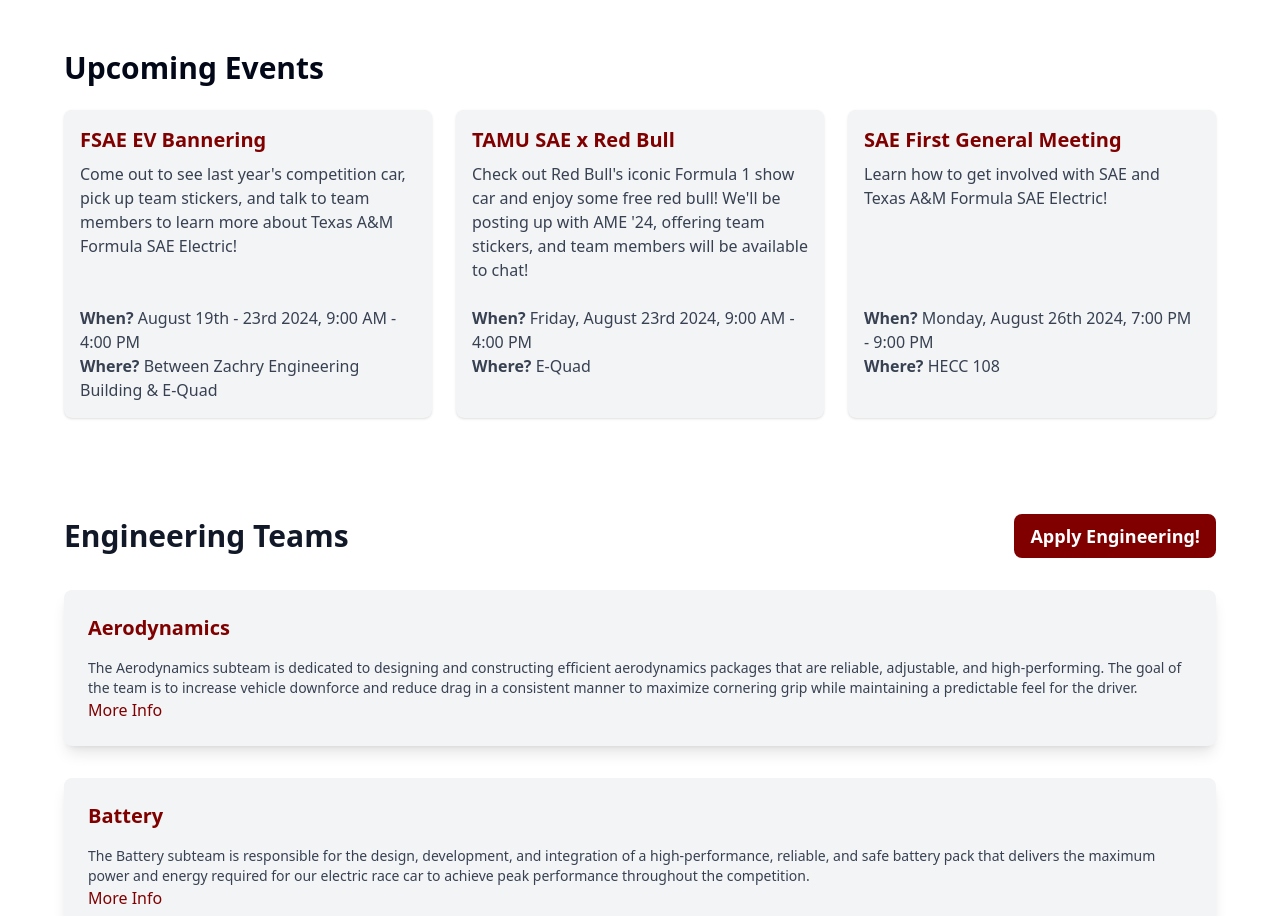
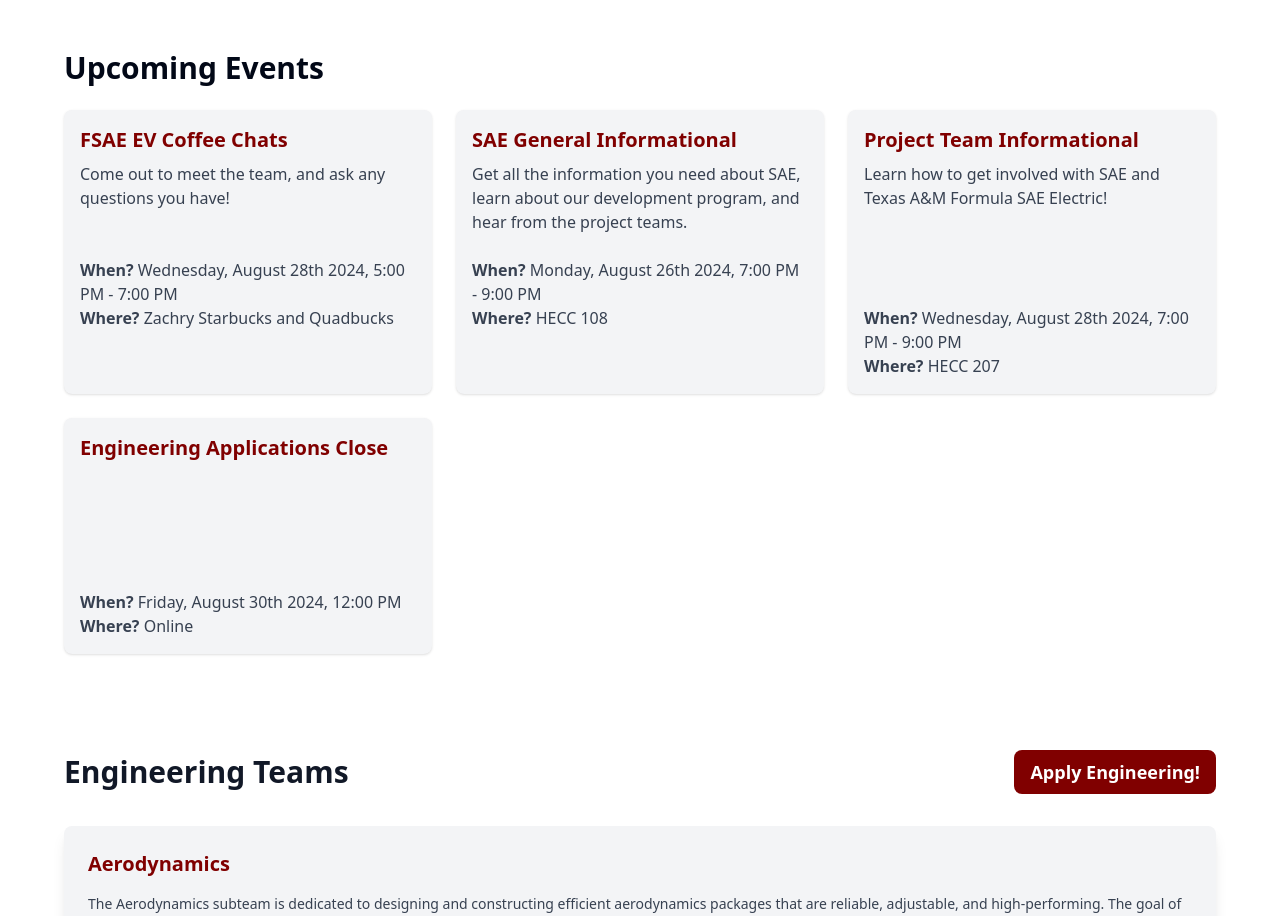
Before and after one commit to TAMU-Formula-SAE-EV/TopSecret, a React (Vite) app: page /recruiting in a window 1280 px wide. Shown: the part 1220-2136 px from the top of the page. Built offline with nearby package versions, Linux system fonts and the light colour scheme.

Commit message:
Update recruiting.jsx

```diff
--- a/src/pages/recruiting/recruiting.jsx
+++ b/src/pages/recruiting/recruiting.jsx
@@ -108,27 +108,35 @@
                     <h2 className="text-3xl font-bold mb-6">Upcoming Events</h2>
                     <div className="grid md:grid-cols-3 gap-6">
                         <div className="bg-gray-100 p-4 rounded-lg shadow">
-                            <h3 className="text-xl font-bold text-maroon mb-2">FSAE EV Bannering</h3>
+                            <h3 className="text-xl font-bold text-maroon mb-2">FSAE EV Coffee Chats</h3>
                             <p className="text-gray-700">
-                                Come out to see last year's competition car, pick up team stickers, and talk to team members to learn more about Texas A&M Formula SAE Electric! <br /><br /><br />
-                                <b>When?</b> August 19th - 23rd 2024, 9:00 AM - 4:00 PM<br />
-                                <b>Where?</b> Between Zachry Engineering Building & E-Quad<br />
+                                Come out to meet the team, and ask any questions you have! <br /><br /><br />
+                                <b>When?</b> Wednesday, August 28th 2024, 5:00 PM - 7:00 PM<br />
+                                <b>Where?</b> Zachry Starbucks and Quadbucks<br />
                             </p>
                         </div>
                         <div className="bg-gray-100 p-4 rounded-lg shadow">
-                            <h3 className="text-xl font-bold text-maroon mb-2">TAMU SAE x Red Bull</h3>
+                            <h3 className="text-xl font-bold text-maroon mb-2">SAE General Informational</h3>
                             <p className="text-gray-700">
-                                Check out Red Bull's iconic Formula 1 show car and enjoy some free red bull! We'll be posting up with AME '24, offering team stickers, and team members will be available to chat!<br /><br />
-                                <b>When?</b> Friday, August 23rd 2024, 9:00 AM - 4:00 PM<br />
-                                <b>Where?</b> E-Quad<br />
+                                Get all the information you need about SAE, learn about our development program, and hear from the project teams. <br /><br />
+                                <b>When?</b> Monday, August 26th 2024, 7:00 PM - 9:00 PM<br />
+                                <b>Where?</b> HECC 108<br />
                             </p>
                         </div>
                         <div className="bg-gray-100 p-4 rounded-lg shadow">
-                            <h3 className="text-xl font-bold text-maroon mb-2">SAE First General Meeting</h3>
+                            <h3 className="text-xl font-bold text-maroon mb-2">Project Team Informational</h3>
                             <p className="text-gray-700">
                                 Learn how to get involved with SAE and Texas A&M Formula SAE Electric! <br /><br /> <br /><br /> <br />
-                                <b>When?</b> Monday, August 26th 2024, 7:00 PM - 9:00 PM<br />
-                                <b>Where?</b> HECC 108<br />
+                                <b>When?</b> Wednesday, August 28th 2024, 7:00 PM - 9:00 PM<br />
+                                <b>Where?</b> HECC 207<br />
+                            </p>
+                        </div>
+                        <div className="bg-gray-100 p-4 rounded-lg shadow">
+                            <h3 className="text-xl font-bold text-maroon mb-2">Engineering Applications Close</h3>
+                            <p className="text-gray-700">
+                                <br /><br /> <br /><br /> <br />
+                                <b>When?</b> Friday, August 30th 2024, 12:00 PM<br />
+                                <b>Where?</b> Online<br />
                             </p>
                         </div>
                     </div>
```
